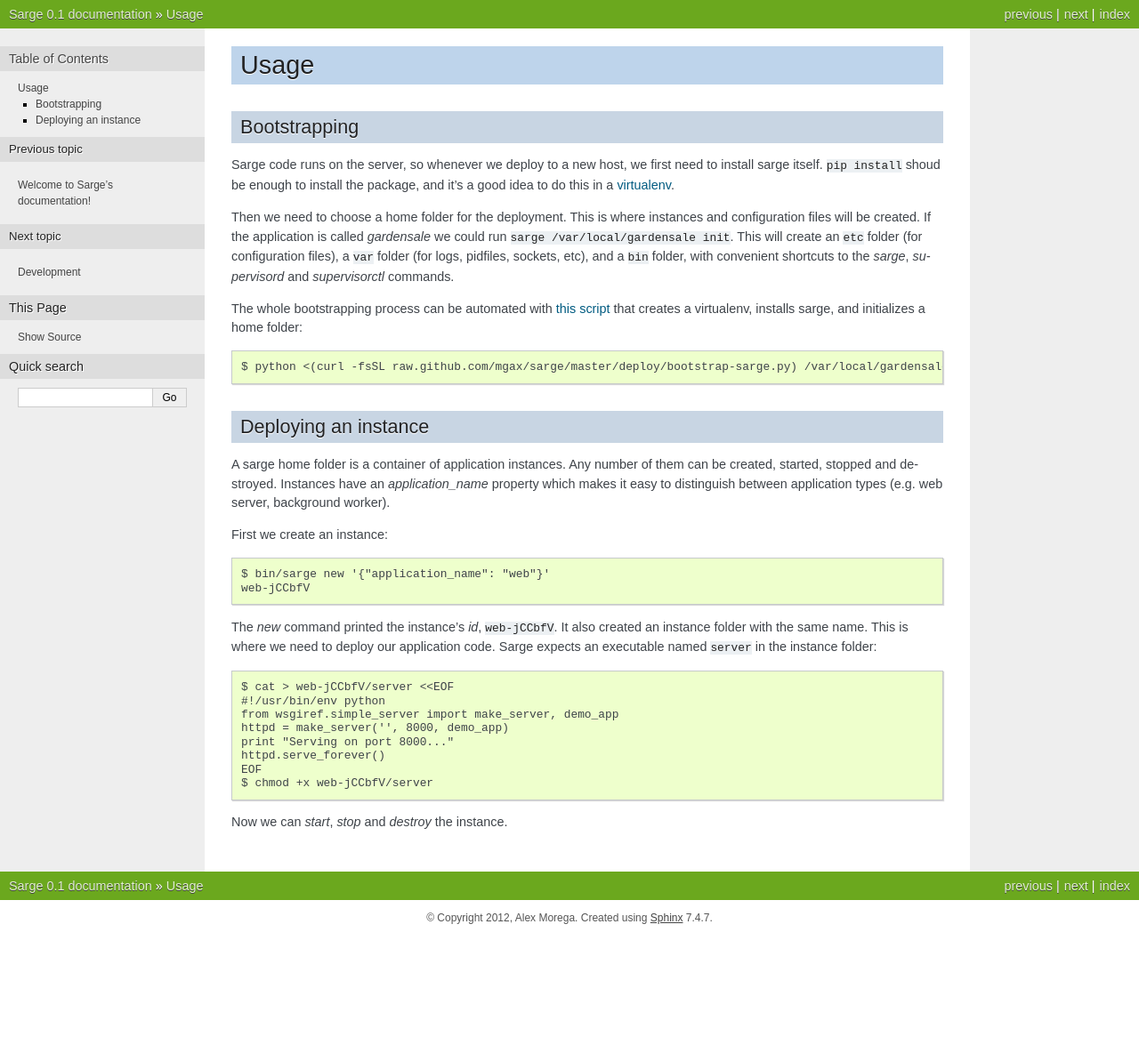
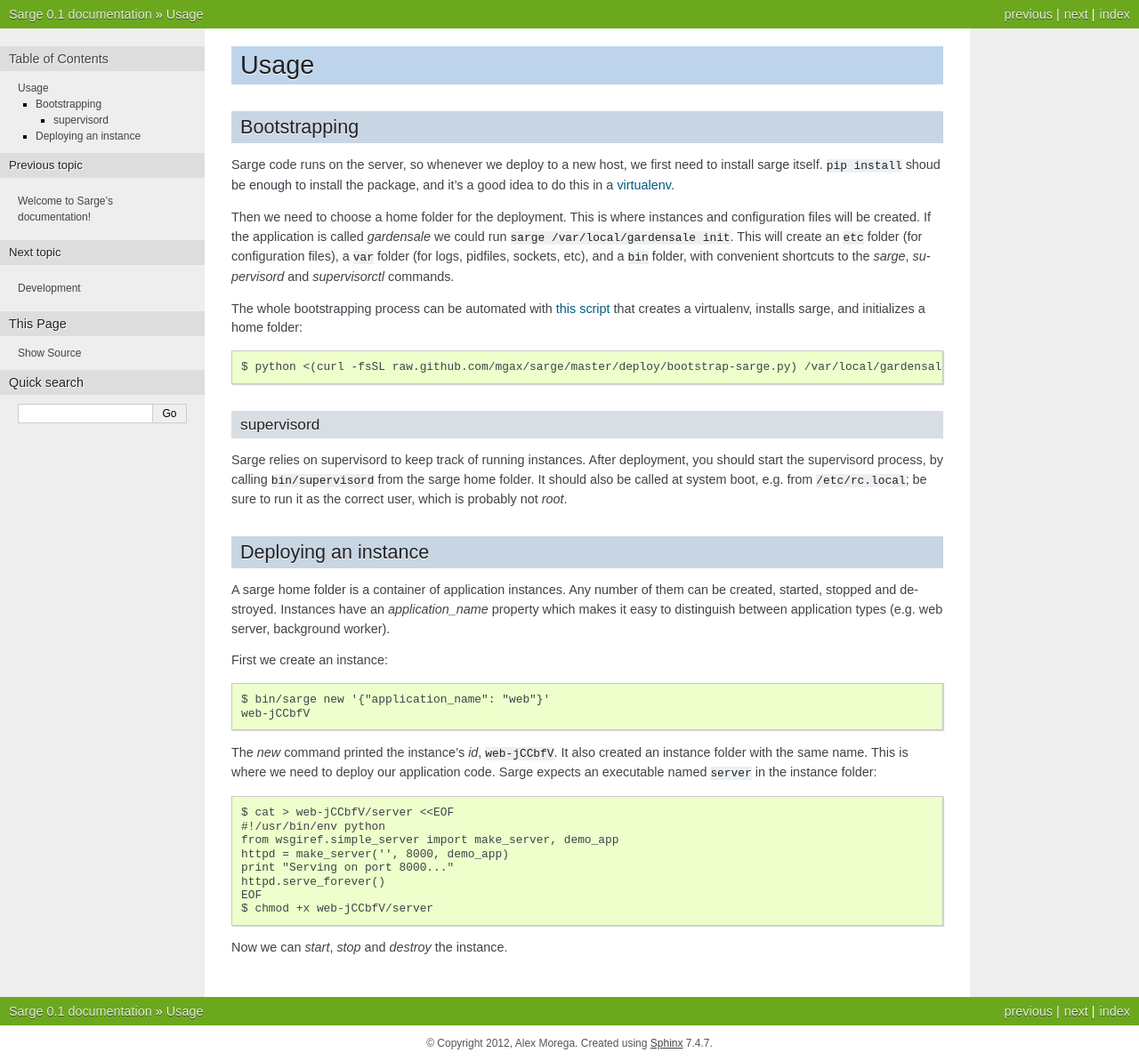
Before and after one commit to mgax/airship, a Sphinx documentation site: the page built from docs/usage.rst, in a window 1280 px wide. Shown: the whole page at 89% size. Built offline with Sphinx 7.4.7, drawn with Linux system fonts in a browser that asks for light colours; before the commit the page ends 1052 px from its top, so only the background shows below that.

Commit message:
note about supervisord

```diff
--- a/docs/usage.rst
+++ b/docs/usage.rst
@@ -23,6 +23,14 @@ that creates a virtualenv, installs sarge, and initializes a home folder::
 
 .. _virtualenv: http://www.virtualenv.org/
 .. _`this script`: https://github.com/mgax/sarge/blob/master/deploy/bootstrap-sarge.py
+
+supervisord
+~~~~~~~~~~~
+Sarge relies on supervisord to keep track of running instances. After
+deployment, you should start the supervisord process, by calling
+``bin/supervisord`` from the sarge home folder. It should also be called
+at system boot, e.g. from ``/etc/rc.local``; be sure to run it as the
+correct user, which is probably not `root`.
 
 
 Deploying an instance
```
